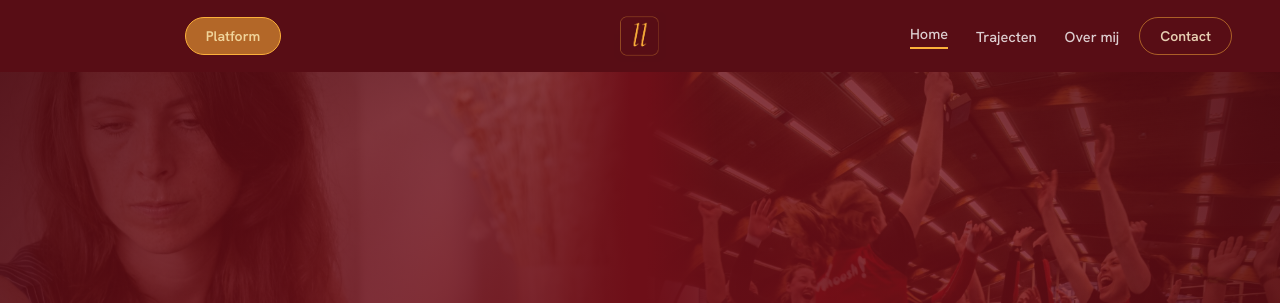
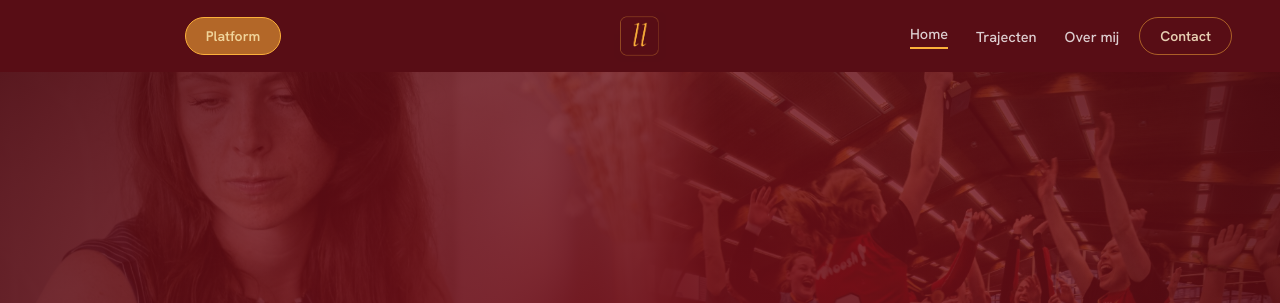
Before and after one commit to Go-Parallel/www.goparallel.nl, a plain HTML site: page index.html in a window 1280 px wide. Shown: the top 303 px of the page. Drawn offline with nearby package versions, Linux system fonts and the light colour scheme; a web font is replaced by a local one.

Commit message:
Revert hero crop consistency change
Back out the viewport-width-based hero height and transform-origin
tweak from the previous commit per request.

Co-Authored-By: Claude Sonnet 5 <noreply@anthropic.com>

```diff
--- a/index.html
+++ b/index.html
@@ -80,6 +80,7 @@
     .gp-footer-inner{display:grid !important;grid-template-columns:1fr auto 1fr;}
     .gp-footer-meta{display:contents !important;}
     .gp-footer-meta > span{justify-self:end;text-align:right;}
+    #top{min-height:640px !important;}
   }
   @media (max-width:600px){
     .gp-br-mobile{display:inline;}
@@ -176,9 +177,9 @@
   </div>
 
   <!-- HERO -->
-  <div id="top" class="gp-section" style="position:relative;overflow:hidden;background-color:#6E0F18;min-height:clamp(340px, 53vw, 820px);box-sizing:border-box;padding:clamp(18px,3.4vw,28px) 24px;border-bottom:2px solid var(--gold);color:#fff;display:flex;flex-direction:column;align-items:center;justify-content:center;text-align:center;scroll-margin-top:64px">
+  <div id="top" class="gp-section" style="position:relative;overflow:hidden;background-color:#6E0F18;min-height:340px;box-sizing:border-box;padding:clamp(18px,3.4vw,28px) 24px;border-bottom:2px solid var(--gold);color:#fff;display:flex;flex-direction:column;align-items:center;justify-content:center;text-align:center;scroll-margin-top:64px">
     <div style="position:absolute;inset:0;z-index:1;display:flex">
-      <img src="uploads/hero-coach.jpg" alt="" style="width:50%;height:100%;object-fit:cover;object-position:50% 60%;display:block;transform:scale(1.3);transform-origin:100% 50%;filter:grayscale(.25);mix-blend-mode:luminosity;opacity:.55;-webkit-mask-image:linear-gradient(90deg,#000 88%,transparent 99%);mask-image:linear-gradient(90deg,#000 88%,transparent 99%)">
+      <img src="uploads/hero-coach.jpg" alt="" style="width:50%;height:100%;object-fit:cover;object-position:50% 60%;display:block;transform:scale(1.3);filter:grayscale(.25);mix-blend-mode:luminosity;opacity:.55;-webkit-mask-image:linear-gradient(90deg,#000 88%,transparent 99%);mask-image:linear-gradient(90deg,#000 88%,transparent 99%)">
       <img src="uploads/hero-team.jpg" alt="" style="width:50%;height:100%;object-fit:cover;object-position:50% 30%;display:block;filter:grayscale(.25);mix-blend-mode:luminosity;opacity:.55;-webkit-mask-image:linear-gradient(270deg,#000 88%,transparent 99%);mask-image:linear-gradient(270deg,#000 88%,transparent 99%)">
     </div>
     <div style="position:absolute;inset:0;z-index:2;background:radial-gradient(60% 85% at 50% 45%, rgba(110,15,24,.92), rgba(110,15,24,.62) 55%, rgba(78,10,17,.88))"></div>
```
